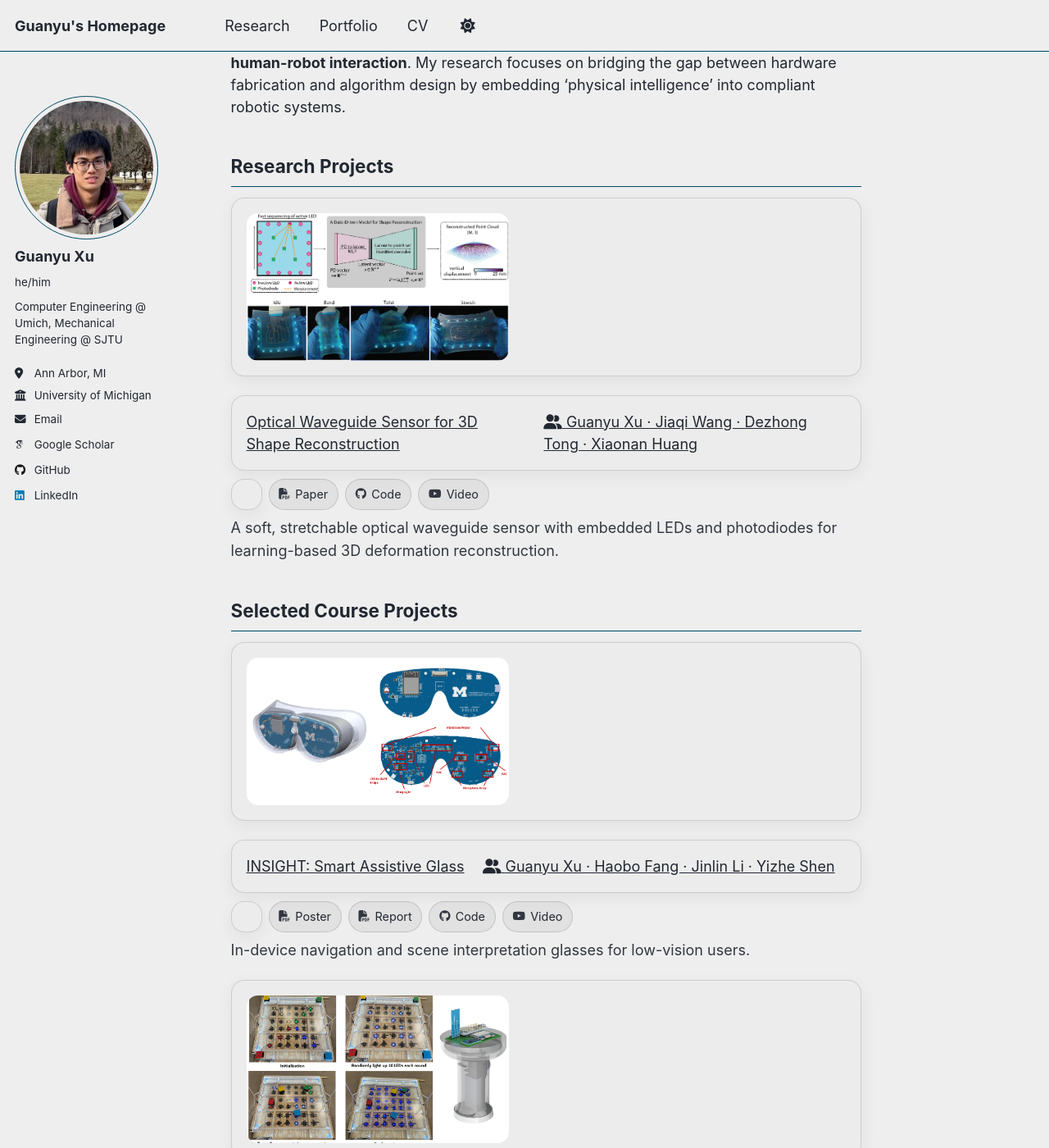
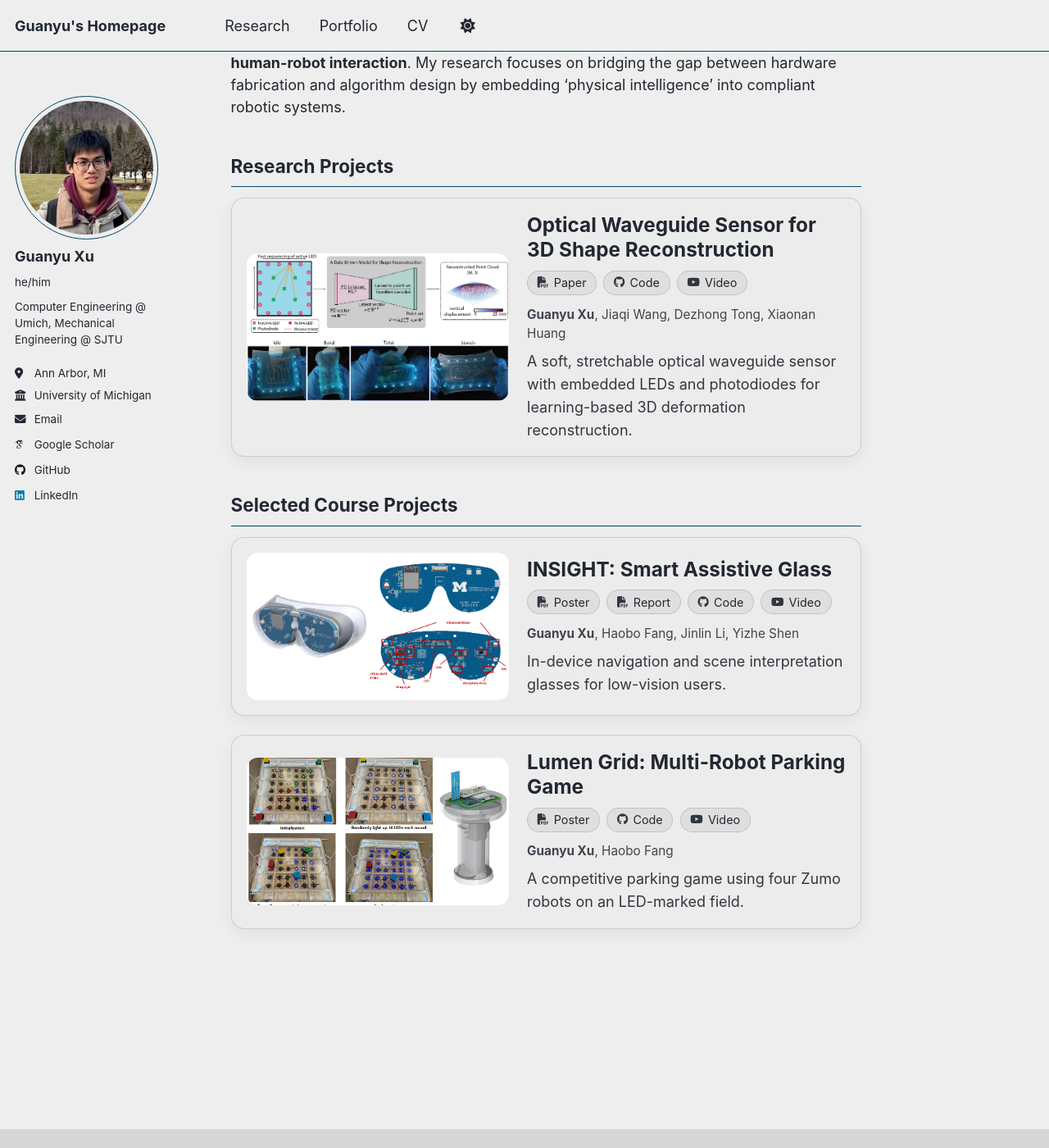
Before and after one commit to XuGuaaaanyu/XuGuaaaanyu.github.io, a Jekyll site: the page built from _pages/about.md, in a window 1280 px wide and 1400 px high, scrolled down 291 px. Shown: the whole window at 82% size. Built offline with Jekyll 4.4.1, drawn with Linux system fonts in a browser that asks for light colours; some web fonts are replaced; a script that is not in the unit is left out; some of the changed text lies outside the part shown.

Commit message:
update authors

```diff
--- a/_includes/project_list.html
+++ b/_includes/project_list.html
@@ -1,26 +1,50 @@
+<style>
+/* Scope styles to the project list to avoid affecting other parts of the site */
+.project-list .project-title a{
+  text-decoration: none;
+}
+.project-list .project-title a:hover{
+  text-decoration: underline;
+}
+
+/* Ensure tag links don't get underlined or show "visited" styling changes */
+.project-list .project-tags .tag{
+  text-decoration: none;
+}
+.project-list .project-tags .tag:hover{
+  text-decoration: none;
+}
+.project-list .project-tags .tag:visited{
+  text-decoration: none;
+  color: inherit;
+}
+
+.project-list .project-authors{
+  font-size: 0.85em;
+  opacity: 0.85;
+  margin-top: 0.25rem;
+}
+</style>
+
 <div class="project-list">
   {% for p in include.projects %}
-    <a class="project-card" href="{{ p.url | relative_url }}">
+    <div class="project-card">
       <div class="project-teaser">
         <img src="{{ p.image | relative_url }}" alt="{{ p.alt | escape }}">
       </div>
 
       <div class="project-body">
-        <div class="project-title">{{ p.title }}</div>
+        <!-- Only the title is clickable -->
+        <div class="project-title">
+          <a href="{{ p.url | relative_url }}">{{ p.title }}</a>
+        </div>
 
-        {% if p.authors and p.authors.size > 0 %}
-          <div class="project-authors">
-            <i class="fas fa-user-friends" aria-hidden="true"></i>
-            <span>{{ p.authors | join: " · " }}</span>
-          </div>
-        {% endif %}
-
+        <!-- Tags (clicking tags won't affect the title/card) -->
         {% if p.tags and p.tags.size > 0 %}
           <div class="project-tags">
             {% for t in p.tags %}
-              {% assign href = t.href %}
               <a class="tag"
-                 href="{% if href contains '://' %}{{ href }}{% else %}{{ href | relative_url }}{% endif %}"
+                 href="{% if t.href contains '://' %}{{ t.href }}{% else %}{{ t.href | relative_url }}{% endif %}"
                  {% if t.new_tab %}target="_blank" rel="noopener"{% endif %}>
                 {% if t.icon %}<i class="{{ t.icon }}" aria-hidden="true"></i>{% endif %}
                 <span>{{ t.label }}</span>
@@ -29,8 +53,17 @@
           </div>
         {% endif %}
 
+        <!-- Authors (small font; Guanyu Xu in bold; comma-separated, no dots) -->
+        {% if p.authors and p.authors.size > 0 %}
+          <div class="project-authors">
+            {% for a in p.authors %}
+              {% if a == "Guanyu Xu" %}<strong>{{ a }}</strong>{% else %}{{ a }}{% endif %}{% unless forloop.last %}, {% endunless %}
+            {% endfor %}
+          </div>
+        {% endif %}
+
         <div class="project-desc">{{ p.desc }}</div>
       </div>
-    </a>
+    </div>
   {% endfor %}
 </div>
```
